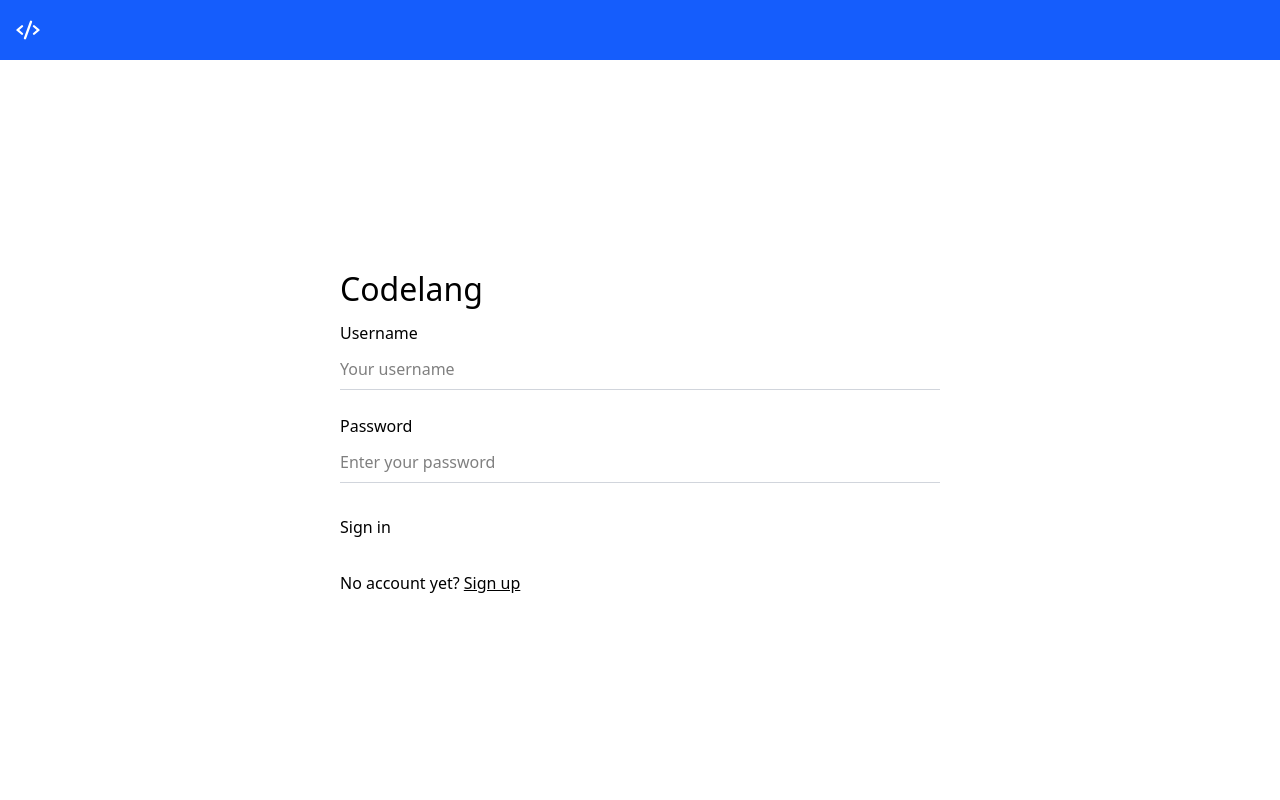
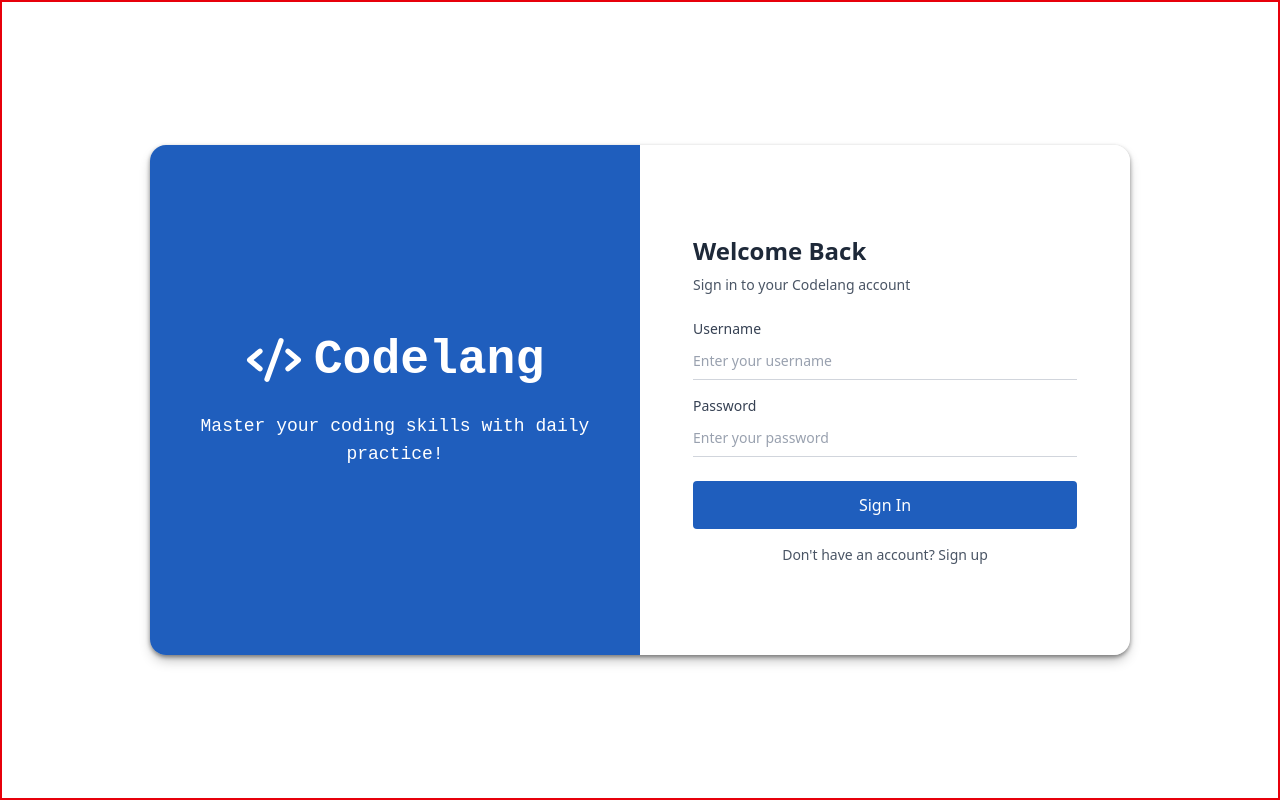
Before and after one commit to Webprojon/codelang, a React (Vite) app: page /login in a window 1280 px wide. Built offline with nearby package versions, Linux system fonts and the light colour scheme.

Commit message:
Refactor AuthForm component to manage form state and validation, update layout in AuthLayout for improved styling, and enhance Input and Button components with better error handling and styling adjustments.

```diff
--- a/src/features/auth/components/AuthForm.tsx
+++ b/src/features/auth/components/AuthForm.tsx
@@ -1,4 +1,6 @@
+import { useState } from 'react';
 import { Link } from 'react-router-dom';
+import Button from '../../../shared/components/Button';
 import Input from '../../../shared/components/Input';
 
 interface AuthFormProps {
@@ -6,63 +8,139 @@ interface AuthFormProps {
 }
 
 export default function AuthForm({ type }: AuthFormProps) {
-  const isLogin = type === 'login';
-  const inputIdPrefix = isLogin ? '' : 'register-';
+  const [formData, setFormData] = useState({
+    username: '',
+    password: '',
+    confirmPassword: '',
+  });
+  const [errors, setErrors] = useState<Record<string, string>>({});
+
+  const handleChange = (e: React.ChangeEvent<HTMLInputElement>) => {
+    const { name, value } = e.target;
+    setFormData(prev => ({ ...prev, [name]: value }));
+
+    // Clear error when user starts typing
+    if (errors[name]) {
+      setErrors(prev => ({ ...prev, [name]: '' }));
+    }
+  };
+
+  const handleSubmit = (e: React.FormEvent) => {
+    e.preventDefault();
+
+    const newErrors: Record<string, string> = {};
+
+    if (!formData.username.trim()) {
+      newErrors.username = 'Username is required';
+    }
+
+    if (!formData.password) {
+      newErrors.password = 'Password is required';
+    } else if (type === 'register' && formData.password.length < 6) {
+      newErrors.password = 'Password must be at least 6 characters';
+    }
+
+    if (!formData.confirmPassword) {
+      newErrors.confirmPassword = 'Confirm password is required';
+    }
+
+    if (type === 'register' && formData.password !== formData.confirmPassword) {
+      newErrors.confirmPassword = 'Passwords do not match';
+    }
+
+    if (Object.keys(newErrors).length > 0) {
+      setErrors(newErrors);
+      return;
+    }
+  };
+
+  const labelClasses = 'text-gray-700 text-sm';
+  const inputClasses =
+    'text-gray-800 placeholder:text-gray-400 focus:border-brand-500';
 
   return (
-    <>
-      <form>
+    <form onSubmit={handleSubmit} className="w-full">
+      <div className="mb-6">
+        <h2 className="text-2xl font-semibold text-gray-800 mb-2 font-sans">
+          {type === 'login' ? 'Welcome Back' : 'Create Account'}
+        </h2>
+        <p className="text-sm text-gray-600 font-sans">
+          {type === 'login'
+            ? 'Sign in to your Codelang account'
+            : 'Sign up to create your Codelang account'}
+        </p>
+      </div>
+
+      <div className="space-y-4">
         <Input
-          id={`${inputIdPrefix}username`}
+          label="Username"
+          id="username"
+          name="username"
           type="text"
-          label="Username"
-          placeholder="Your username"
-          containerClassName="mb-6"
+          value={formData.username}
+          onChange={handleChange}
+          placeholder="Enter your username"
+          error={errors.username}
+          labelClassName={labelClasses}
+          inputClassName={inputClasses}
         />
 
         <Input
-          id={`${inputIdPrefix}password`}
+          label="Password"
+          id="password"
+          name="password"
           type="password"
-          label="Password"
+          value={formData.password}
+          onChange={handleChange}
           placeholder="Enter your password"
-          containerClassName={isLogin ? 'mb-8' : 'mb-6'}
+          error={errors.password}
+          labelClassName={labelClasses}
+          inputClassName={inputClasses}
         />
 
-        {!isLogin && (
+        {type === 'register' && (
           <Input
-            id="confirm-password"
+            label="Confirm Password"
+            id="confirmPassword"
+            name="confirmPassword"
             type="password"
-            label="Confirm Password"
+            value={formData.confirmPassword}
+            onChange={handleChange}
             placeholder="Confirm your password"
-            containerClassName="mb-8"
+            error={errors.confirmPassword}
+            labelClassName={labelClasses}
+            inputClassName={inputClasses}
           />
         )}
+      </div>
 
-        <button
+      <div className="mt-6">
+        <Button
           type="submit"
-          className="text-base text-black bg-transparent border-0 p-0 cursor-pointer font-sans mb-8"
+          variant="white"
+          className="w-full py-3 bg-brand-500 text-white font-medium font-sans"
         >
-          {isLogin ? 'Sign in' : 'Sign up'}
-        </button>
-      </form>
+          {type === 'login' ? 'Sign In' : 'Sign Up'}
+        </Button>
+      </div>
 
-      <div className="text-base text-black font-sans">
-        {isLogin ? (
-          <>
-            <span>No account yet? </span>
-            <Link to="/register" className="text-black underline">
+      <div className="mt-4 text-center text-sm font-sans text-gray-600">
+        {type === 'login' ? (
+          <p>
+            Don't have an account?{' '}
+            <Link to="/register" className="font-medium">
               Sign up
             </Link>
-          </>
+          </p>
         ) : (
-          <>
-            <span>Already have an account? </span>
-            <Link to="/login" className="text-black underline">
+          <p>
+            Already have an account?{' '}
+            <Link to="/login" className="font-medium">
               Sign in
             </Link>
-          </>
+          </p>
         )}
       </div>
-    </>
+    </form>
   );
 }
--- a/src/shared/components/Avatar.tsx
+++ b/src/shared/components/Avatar.tsx
@@ -26,7 +26,7 @@ export default function Avatar({
 
   const avatarContent = (
     <div
-      className={`${sizeClass} cursor-pointer rounded-full bg-blue-400 font-semibold text-blue-900 flex justify-center items-center ${className}`}
+      className={`${sizeClass} rounded-full bg-blue-400 font-semibold text-blue-900 flex justify-center items-center ${className}`}
     >
       {imageUrl ? (
         <img
--- a/src/shared/components/Button.tsx
+++ b/src/shared/components/Button.tsx
@@ -26,7 +26,7 @@ const Button = forwardRef<HTMLButtonElement, ButtonProps>(
 
       switch (variant) {
         case 'white':
-          return `${baseClasses} bg-white text-gray-600 hover:bg-gray-200`;
+          return `${baseClasses} bg-white text-gray-600 hover:bg-[#3974ce]`;
         case 'white-uppercase':
           return `${baseClasses} bg-white text-gray-600 hover:bg-gray-200 uppercase`;
         case 'icon':
--- a/src/shared/components/Input.tsx
+++ b/src/shared/components/Input.tsx
@@ -26,10 +26,10 @@ const Input = forwardRef<HTMLInputElement, InputProps>(
     ref
   ) => {
     return (
-      <div className={containerClassName}>
+      <div className={`font-sans ${containerClassName}`}>
         <label
           htmlFor={id}
-          className={`block text-base text-black mb-1 font-sans ${labelClassName}`}
+          className={`block text-base mb-1 font-medium ${labelClassName}`}
         >
           {label}
         </label>
@@ -37,14 +37,12 @@ const Input = forwardRef<HTMLInputElement, InputProps>(
           ref={ref}
           id={id}
           type={type}
-          className={`w-full text-base text-black bg-transparent border-0 border-b border-gray-300 py-2 outline-none font-sans ${
-            error ? 'border-red-500' : ''
+          className={`w-full text-sm bg-transparent border-b py-2 px-0 outline-none transition-colors ${
+            error ? 'border-red-500' : 'border-gray-300'
           } ${inputClassName}`}
           {...rest}
         />
-        {error && (
-          <p className="mt-1 text-sm text-red-500 font-sans">{error}</p>
-        )}
+        {error && <p className="mt-1 text-xs text-red-500">{error}</p>}
       </div>
     );
   }
--- a/src/shared/layouts/AuthLayout.tsx
+++ b/src/shared/layouts/AuthLayout.tsx
@@ -1,5 +1,6 @@
 import type { ReactNode } from 'react';
 import { PiCodeBold } from 'react-icons/pi';
+import { Link } from 'react-router-dom';
 
 interface AuthLayoutProps {
   children: ReactNode;
@@ -7,18 +8,24 @@ interface AuthLayoutProps {
 
 export default function AuthLayout({ children }: AuthLayoutProps) {
   return (
-    <div className="min-h-screen bg-white flex flex-col">
-      <div className="w-full h-[60px] bg-blue-600 flex items-center pl-4">
-        <PiCodeBold className="text-2xl text-white" aria-hidden="true" />
-      </div>
-      <div className="flex-1 flex items-center justify-center p-10">
-        <div className="w-full max-w-[600px]">
-          <h1 className="text-[32px] font-normal text-black mb-2 font-sans">
-            Codelang
-          </h1>
-          {children}
+    <section className="min-h-screen flex-center bg-white p-4 select-none border-2 border-red-600">
+      <div className="flex flex-col md:flex-row rounded-2xl overflow-hidden shadow-auth w-full md:w-[980px] h-auto md:h-[510px]">
+        <div className="flex-1 bg-brand-500 flex-center flex-col gap-6 px-8 py-12 min-h-[300px] md:h-full">
+          <Link to="/" className="flex-center gap-3 text-white">
+            <PiCodeBold className="size-14 text-white" />
+            <h1 className="text-4xl md:text-5xl font-semibold leading-none">
+              Codelang
+            </h1>
+          </Link>
+          <p className="text-lg text-white text-center">
+            Master your coding skills with daily practice!
+          </p>
+        </div>
+
+        <div className="flex-1 bg-white flex-center px-8 py-12 min-h-[400px] md:h-full">
+          <div className="w-full max-w-sm">{children}</div>
         </div>
       </div>
-    </div>
+    </section>
   );
 }
--- a/src/shared/layouts/Sidebar.tsx
+++ b/src/shared/layouts/Sidebar.tsx
@@ -23,7 +23,7 @@ export default function Sidebar() {
       className={`flex flex-col h-full overflow-y-auto overflow-x-hidden transition-all duration-300 shrink-0 select-none text-slate-300 bg-brand-700 ${isCollapsed ? 'w-20' : 'w-64'}`}
     >
       <div
-        className={`flex items-center pl-4 pr-2 py-4 border-b border-blue-700 ${isCollapsed ? 'justify-center' : 'justify-between'}`}
+        className={`flex items-center border py-2 border-b border-blue-700 ${isCollapsed ? 'pl-0 pr-0 justify-center' : 'pl-4 pr-2 justify-between'}`}
       >
         <div className="gap-3 flex items-center">
           <Avatar
@@ -33,10 +33,7 @@ export default function Sidebar() {
             imageUrl={user.userImg}
           />
           {!isCollapsed && (
-            <Link
-              to={`/user/${user.id}`}
-              className="cursor-pointer hover:underline"
-            >
+            <Link to={`/user/${user.id}`} className="cursor-pointer">
               {user.name}
             </Link>
           )}
--- a/src/styles/global.css
+++ b/src/styles/global.css
@@ -43,4 +43,12 @@
   .hover\:bg-brand-500:hover {
     background-color: var(--brand-500);
   }
+
+  /* Shadow utilities */
+  .shadow-auth {
+    box-shadow:
+      rgba(0, 0, 0, 0.4) 0px 2px 4px,
+      rgba(0, 0, 0, 0.3) 0px 7px 13px -3px,
+      rgba(0, 0, 0, 0.2) 0px -3px 0px inset;
+  }
 }
```
